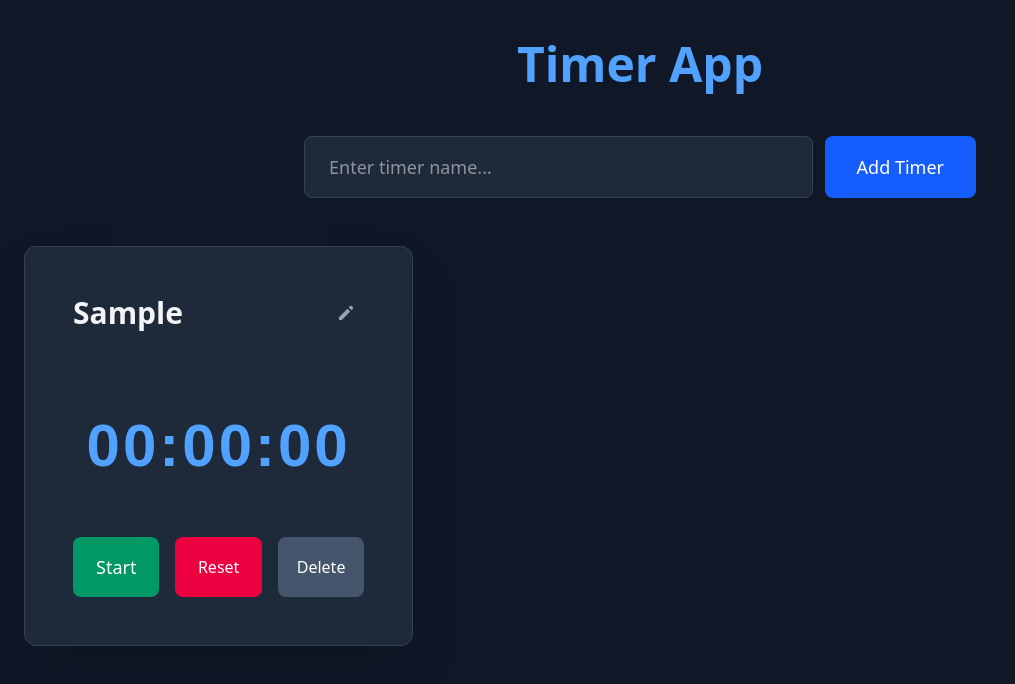
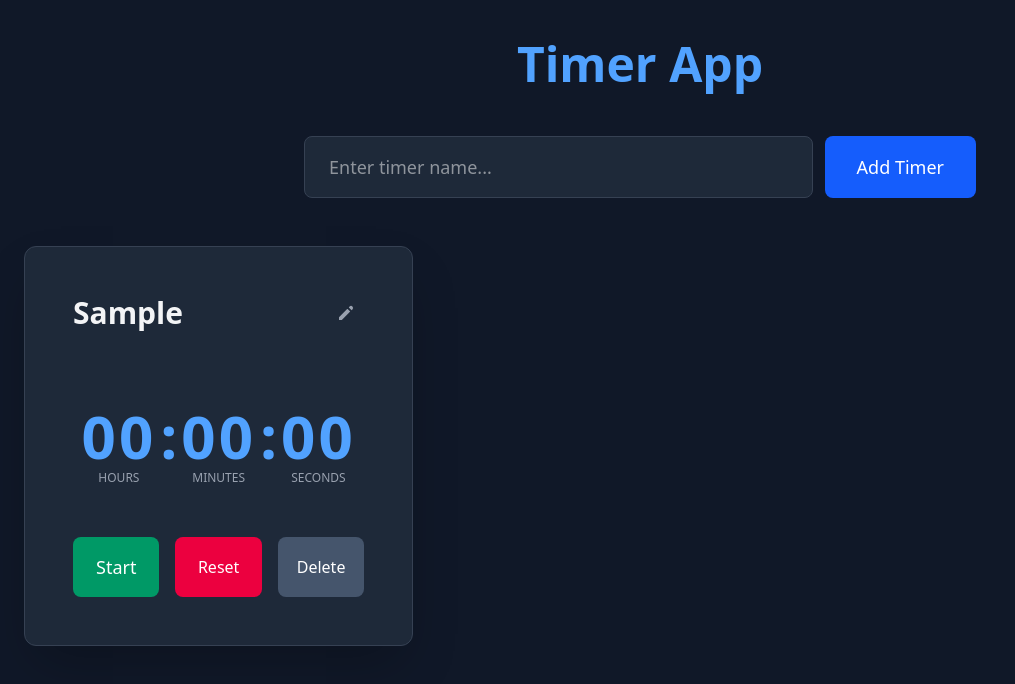
Before and after one commit to devcamarasinghe/timer-app, a React (Vite) app: page / in a window 1280 px wide. Both pictures are taken after typing "Sample" into the empty fields and a click on the button "Add Timer". Shown: the top 684 px of the page, without its empty margins (0-1015 px from the left). Built offline with nearby package versions, Linux system fonts and the light colour scheme; a web font is replaced by a local one.

Commit message:
added labels

```diff
--- a/src/components/TimerCard.tsx
+++ b/src/components/TimerCard.tsx
@@ -8,14 +8,6 @@ interface TimerCardProps {
   onUpdate: (id: string, name: string) => void;
   onDelete: (id: string) => void;
 }
-
-const formatTime = (totalSeconds: number): string => {
-  const hours = Math.floor(totalSeconds / 3600);
-  const minutes = Math.floor((totalSeconds % 3600) / 60);
-  const seconds = totalSeconds % 60;
-
-  return `${String(hours).padStart(2, '0')}:${String(minutes).padStart(2, '0')}:${String(seconds).padStart(2, '0')}`;
-};
 
 export const TimerCard = ({ timer, onToggle, onReset, onUpdate, onDelete }: TimerCardProps) => {
   const [isEditing, setIsEditing] = useState(false);
@@ -84,8 +76,29 @@ export const TimerCard = ({ timer, onToggle, onReset, onUpdate, onDelete }: Time
         </div>
       )}
 
-      <div className="text-7xl sm:text-8xl md:text-6xl lg:text-7xl xl:text-6xl font-bold text-center my-6 sm:my-8 md:my-10 lg:my-12 text-blue-400 tracking-wider leading-none" style={{fontFamily: "'Iceland', sans-serif"}}>
-        {formatTime(timer.seconds)}
+      <div className="flex flex-col items-center my-6 sm:my-8 md:my-10 lg:my-12">
+        <div className="flex items-baseline justify-center gap-1">
+          <div className="flex flex-col items-center">
+            <span className="text-7xl sm:text-8xl md:text-6xl lg:text-7xl xl:text-6xl font-bold text-blue-400 tracking-wider leading-none">
+              {String(Math.floor(timer.seconds / 3600)).padStart(2, '0')}
+            </span>
+            <span className="text-xs text-gray-400 mt-1">HOURS</span>
+          </div>
+          <span className="text-7xl sm:text-8xl md:text-6xl lg:text-7xl xl:text-6xl font-bold text-blue-400">:</span>
+          <div className="flex flex-col items-center">
+            <span className="text-7xl sm:text-8xl md:text-6xl lg:text-7xl xl:text-6xl font-bold text-blue-400 tracking-wider leading-none">
+              {String(Math.floor((timer.seconds % 3600) / 60)).padStart(2, '0')}
+            </span>
+            <span className="text-xs text-gray-400 mt-1">MINUTES</span>
+          </div>
+          <span className="text-7xl sm:text-8xl md:text-6xl lg:text-7xl xl:text-6xl font-bold text-blue-400">:</span>
+          <div className="flex flex-col items-center">
+            <span className="text-7xl sm:text-8xl md:text-6xl lg:text-7xl xl:text-6xl font-bold text-blue-400 tracking-wider leading-none">
+              {String(timer.seconds % 60).padStart(2, '0')}
+            </span>
+            <span className="text-xs text-gray-400 mt-1">SECONDS</span>
+          </div>
+        </div>
       </div>
 
       <div className="grid grid-cols-3 gap-4">
```
